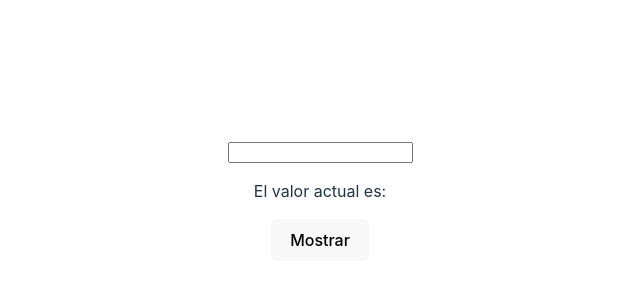
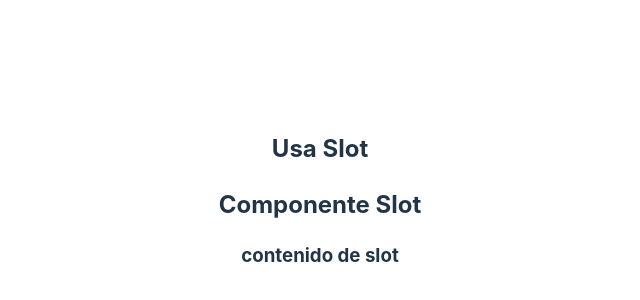
Before and after one commit to pepesan/ejemplo-vite-vuejs-vitest-testing, a Vue app: page / in a window 1280 px wide. Shown: the part 200-500 px from the top of the page, without its empty margins (320-960 px from the left). Built offline with nearby package versions, Linux system fonts and the light colour scheme.

Commit message:
mejora del ejemplo de uso de Slot

```diff
--- a/src/App.vue
+++ b/src/App.vue
@@ -1,9 +1,9 @@
 <script setup lang="ts">
-import ModelCompositionComponent from "./components/ModelCompositionComponent.vue";
+import UsaSlotCompositionComponent from "./components/UsaSlotCompositionComponent.vue";
 </script>
 
 <template>
-  <ModelCompositionComponent/>
+  <UsaSlotCompositionComponent/>
 </template>
 
 <style scoped>
--- a/src/components/UsaSlotCompositionComponent.vue
+++ b/src/components/UsaSlotCompositionComponent.vue
@@ -2,7 +2,7 @@
   <div>
     <h2>Usa Slot</h2>
     <SlotCompositionComponent>
-      <h2>contenido de slot</h2>
+      <h3>contenido de slot</h3>
     </SlotCompositionComponent>
   </div>
 </template>
```
